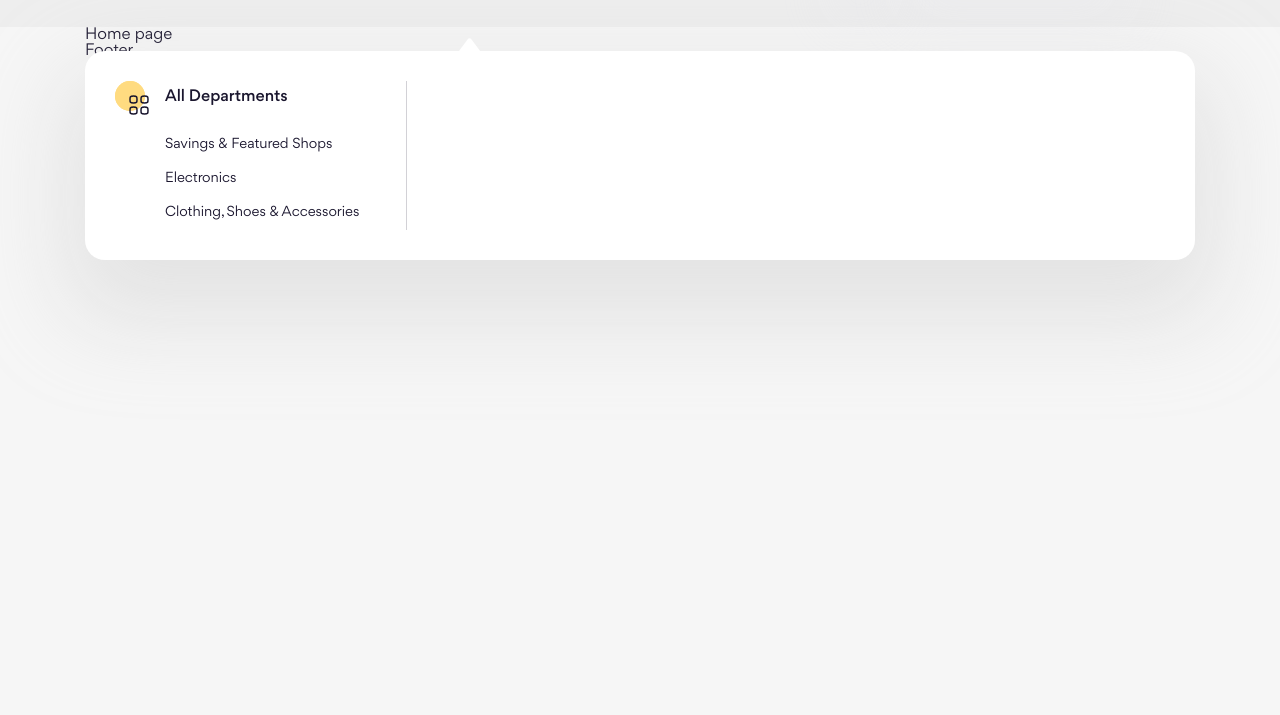
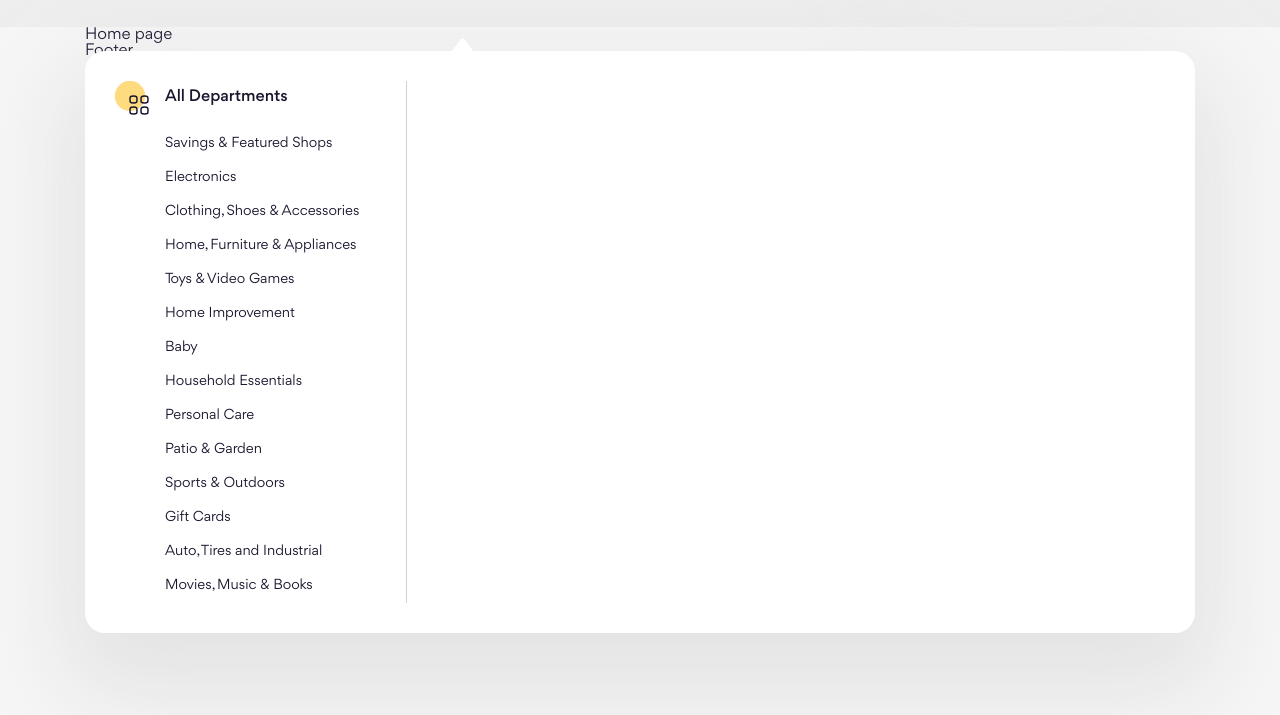
Before and after one commit to ducneuer232479/f8-project-08-practice, a website: page index.html in a window 1280 px wide. Shown: the part 83-798 px from the top of the page. Drawn offline with Linux system fonts and the light colour scheme.

Commit message:
Sửa một số lỗi mới phát hiện

```diff
--- a/scss/components/_dropdown.scss
+++ b/scss/components/_dropdown.scss
@@ -6,10 +6,12 @@
   // display: none;
 
   &__inner {
+    --inner-max-height: min(582px, 100vh - 158px);
+    --inner-padding: 30px;
     position: relative;
-    padding: 30px;
+    padding: var(--inner-padding);
     border-radius: 20px;
-    max-height: min(582px, 100vh - 158px);
+    max-height: var(--inner-max-height);
     background: var(--dropdown-bg-color);
     box-shadow: 0px 40px 90px 20px var(--dropdown-shadow-color);
 
@@ -25,12 +27,13 @@
 }
 
 .top-menu {
-  height: 100%;
+  max-height: calc(var(--inner-max-height) - var(--inner-padding) * 2);
 
   &__main {
     width: 292px;
-    height: 100%;
+    max-height: inherit;
     border-right: 1px solid var(--top-menu-border-color);
+    overflow-y: auto;
   }
 }
 
@@ -62,6 +65,7 @@
     width: 24px;
     height: 24px;
     object-fit: cover;
+    filter: var(--menu-column-icon-color);
   }
 
   &__heading {
@@ -72,7 +76,7 @@
   }
 
   &__list {
-    margin-top: 19px;
+    margin-top: 18px;
   }
 
   &__link {
--- a/scss/components/_logo.scss
+++ b/scss/components/_logo.scss
@@ -10,7 +10,7 @@
     margin-left: 40px;
   }
 
-  @include abstracts.breakpoint(sm) {
+  @include abstracts.breakpoint(md) {
     margin-left: 0;
   }
 
--- a/scss/layout/_header.scss
+++ b/scss/layout/_header.scss
@@ -18,7 +18,7 @@
     padding: 20px 0;
   }
 
-  @include abstracts.breakpoint(sm) {
+  @include abstracts.breakpoint(md) {
     padding: 16px 0;
     justify-content: space-between;
   }
@@ -33,11 +33,11 @@
 }
 
 .navbar {
-  margin-left: 144px;
+  margin-left: 129px;
   margin-right: auto;
 
   @include abstracts.breakpoint(xl) {
-    margin-left: 50px;
+    margin-left: 28px;
   }
 
   @include abstracts.breakpoint(lg) {
@@ -49,14 +49,6 @@
   }
 
   &__item {
-    &:first-child a {
-      padding-left: 0;
-    }
-
-    &:last-child a {
-      padding-right: 0;
-    }
-
     &:hover .dropdown {
       display: block;
     }
@@ -82,7 +74,7 @@
   gap: 20px;
   margin-left: auto;
 
-  @include abstracts.breakpoint(sm) {
+  @include abstracts.breakpoint(md) {
     margin-left: 0;
   }
 
--- a/scss/theme/_dark.scss
+++ b/scss/theme/_dark.scss
@@ -15,4 +15,6 @@ html.dark {
   --dropdown-arrow-color: brightness(0) saturate(100%) invert(18%) sepia(23%)
     saturate(508%) hue-rotate(185deg) brightness(90%) contrast(91%);
   --top-menu-border-color: #171c28;
+  --menu-column-icon-color: brightness(0) saturate(100%) invert(100%) sepia(27%)
+    saturate(171%) hue-rotate(132deg) brightness(101%) contrast(96%);
 }
--- a/templates/header.html
+++ b/templates/header.html
@@ -58,6 +58,57 @@
                         <li>
                           <a href="#!" class="menu-column__link"
                             >Clothing, Shoes & Accessories</a
+                          >
+                        </li>
+                        <li>
+                          <a href="#!" class="menu-column__link"
+                            >Home, Furniture & Appliances</a
+                          >
+                        </li>
+                        <li>
+                          <a href="#!" class="menu-column__link"
+                            >Toys & Video Games</a
+                          >
+                        </li>
+                        <li>
+                          <a href="#!" class="menu-column__link"
+                            >Home Improvement</a
+                          >
+                        </li>
+                        <li>
+                          <a href="#!" class="menu-column__link">Baby</a>
+                        </li>
+                        <li>
+                          <a href="#!" class="menu-column__link"
+                            >Household Essentials</a
+                          >
+                        </li>
+                        <li>
+                          <a href="#!" class="menu-column__link"
+                            >Personal Care</a
+                          >
+                        </li>
+                        <li>
+                          <a href="#!" class="menu-column__link"
+                            >Patio & Garden</a
+                          >
+                        </li>
+                        <li>
+                          <a href="#!" class="menu-column__link"
+                            >Sports & Outdoors</a
+                          >
+                        </li>
+                        <li>
+                          <a href="#!" class="menu-column__link">Gift Cards</a>
+                        </li>
+                        <li>
+                          <a href="#!" class="menu-column__link"
+                            >Auto, Tires and Industrial</a
+                          >
+                        </li>
+                        <li>
+                          <a href="#!" class="menu-column__link"
+                            >Movies, Music & Books</a
                           >
                         </li>
                       </ul>
```
Also changed, not shown: assets/css/main.css, 1 other file.
